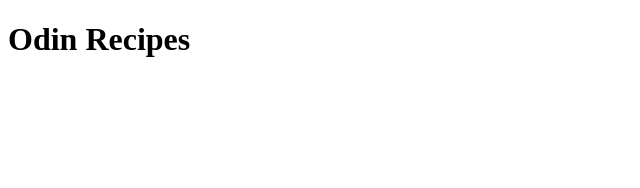
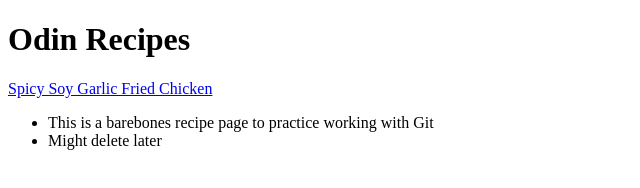
Before and after one commit to gracetuxy/odin-recipes, a plain HTML site: page index.html in a window 1280 px wide. Shown: the whole page, without its empty margins (0-640 px from the left). Drawn offline with Linux system fonts and the light colour scheme.

Commit message:
update pages with link and comments

```diff
--- a/index.html
+++ b/index.html
@@ -7,6 +7,10 @@
 </head>
 <body>
     <h1>Odin Recipes</h1>
-
+    <a href="recipes/soy-garlic-fried-chicken.html">Spicy Soy Garlic Fried Chicken</a>
+    <ul>
+        <li>This is a barebones recipe page to practice working with Git</li>
+        <li>Might delete later</li>
+    </ul>
 </body>
 </html>
```
Also changed, not shown: 1 other file.
